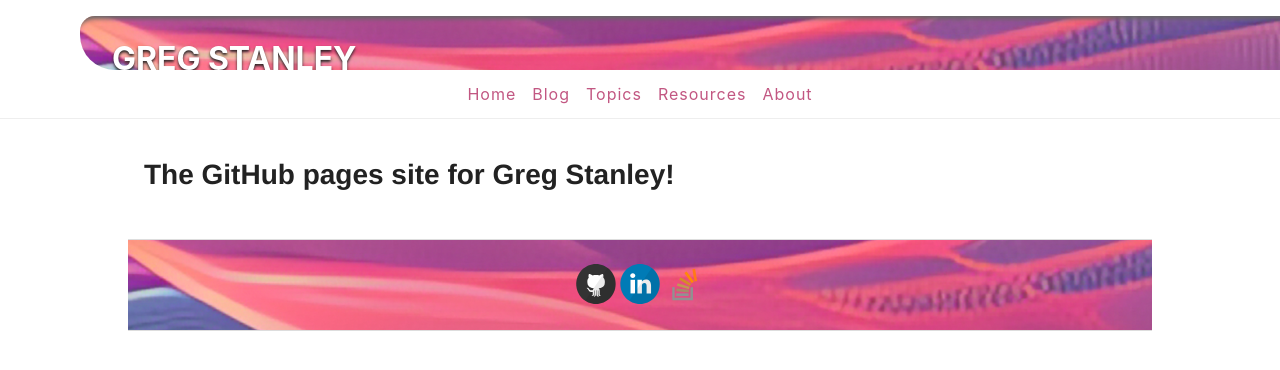
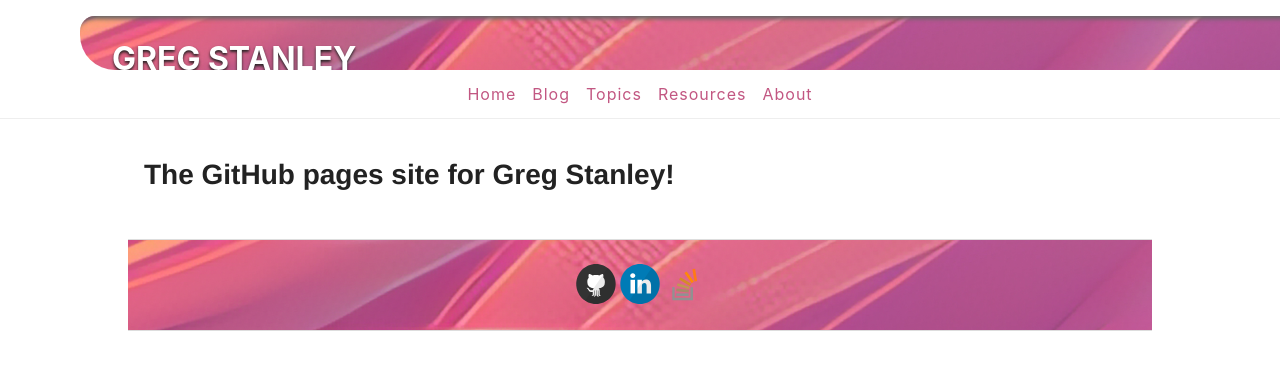
Before and after one commit to gregstanley/gregstanley.github.io, a Jekyll site: the page built from index.md, in a window 1280 px wide. Shown: the top 370 px of the page. Built offline with Jekyll 4.4.1, drawn with Linux system fonts in a browser that asks for light colours.

Commit message:
Another new background

```diff
--- a/_layouts/default.html
+++ b/_layouts/default.html
@@ -10,7 +10,7 @@
   <body>
     <div class="header-wrapper">
       <header>
-        <div class="header" style="--header-background-image: url('{{ site.baseurl }}/assets/pics/WaveGrad-3500x117-1.png')">
+        <div class="header" style="--header-background-image: url('{{ site.baseurl }}/assets/pics/WaveGrad-3500x100-1.png')">
           <span class="logo">{{ site.name }}</span>
         </div>
         <nav>
@@ -25,7 +25,7 @@
     <div id="main" role="main" class="container">
       {{ content }}
     </div>
-    <div class="container footer-wrapper" style="--footer-background-image: url('{{ site.baseurl }}/assets/pics/WaveGrad-3500x117-1.png')">
+    <div class="container footer-wrapper" style="--footer-background-image: url('{{ site.baseurl }}/assets/pics/WaveGrad-3500x100-1.png')">
       <footer class="footer" >{% include svg-icons.html %}</footer>
     </div>
   </body>
```
Also changed, not shown: assets/pics/WaveGrad-3500x100-1.png (added).
